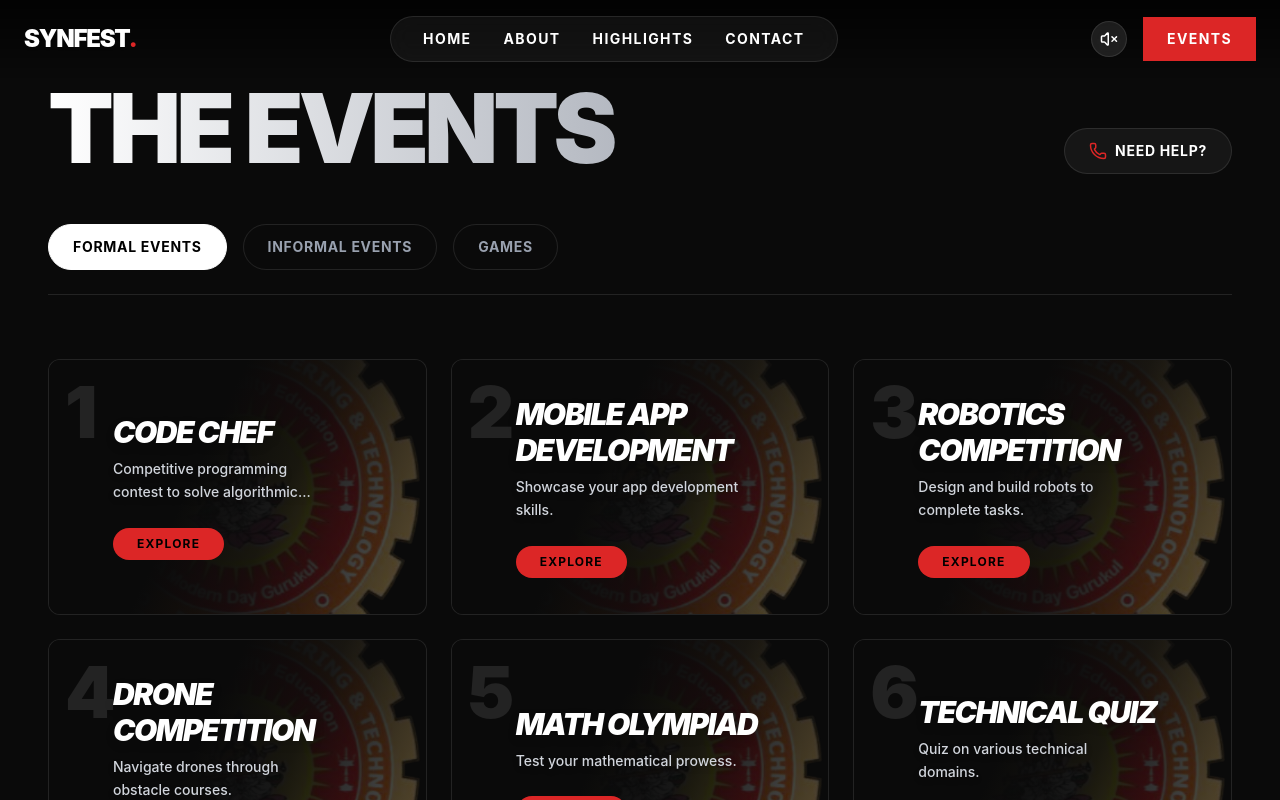
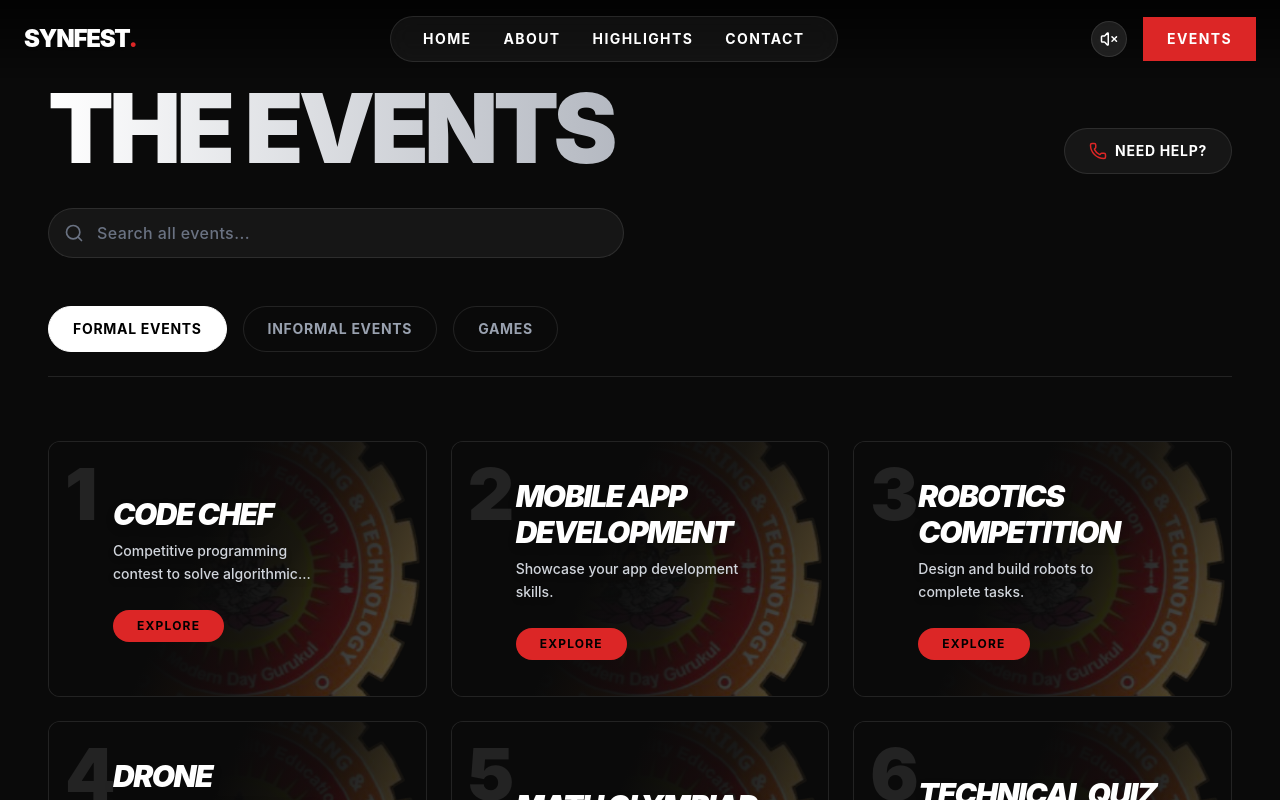
Before and after one commit to jagdishtripathy/Synfest-2026, a React (Vite) app: page /events in a window 1280 px wide. Shown: the top 800 px of the page. Built offline with nearby package versions, Linux system fonts and the light colour scheme.

Commit message:
Implemented search bar in event

```diff
--- a/src/pages/Events.jsx
+++ b/src/pages/Events.jsx
@@ -1,13 +1,14 @@
 import { useEffect, useRef, useState } from 'react';
 import { gsap } from 'gsap';
 import { Link } from 'react-router-dom';
-import { Phone } from 'lucide-react';
+import { Phone, Search } from 'lucide-react';
 import { formalEvents, informalEvents, games } from '../data/events';
 import EventModal from '../components/events/EventModal';
 
 export default function Events() {
     const [activeTab, setActiveTab] = useState('formal');
     const [selectedEvent, setSelectedEvent] = useState(null);
+    const [searchQuery, setSearchQuery] = useState('');
     const containerRef = useRef(null);
 
     const categories = [
@@ -16,7 +17,14 @@ export default function Events() {
         { id: 'games', label: 'Games', data: games },
     ];
 
-    const currentEvents = categories.find(c => c.id === activeTab)?.data || [];
+    const allEvents = [...formalEvents, ...informalEvents, ...games];
+
+    const currentEvents = searchQuery
+        ? allEvents.filter(event =>
+            event.title.toLowerCase().includes(searchQuery.toLowerCase()) ||
+            event.description.toLowerCase().includes(searchQuery.toLowerCase())
+        )
+        : categories.find(c => c.id === activeTab)?.data || [];
 
     return (
         <div ref={containerRef} className="min-h-screen pt-10 pb-20 px-6 md:px-12 bg-[#0a0a0a] text-white relative">
@@ -30,11 +38,26 @@ export default function Events() {
                     </Link>
                 </div>
 
-                <h1 className="text-6xl md:text-8xl font-black mb-12 tracking-tighter uppercase text-transparent bg-clip-text bg-gradient-to-r from-white to-gray-500 mt-10">
+                <h1 className="text-6xl md:text-8xl font-black mb-8 tracking-tighter uppercase text-transparent bg-clip-text bg-gradient-to-r from-white to-gray-500 mt-10">
                     The Events
                 </h1>
 
-                {/* Categories Navigation */}
+                {/* Global Search */}
+                <div className="max-w-xl mb-12 relative group">
+                    <div className="absolute inset-y-0 left-0 pl-4 flex items-center pointer-events-none">
+                        <Search className="text-gray-500 group-focus-within:text-primary transition-colors" size={20} />
+                    </div>
+                    <input
+                        type="text"
+                        placeholder="Search all events..."
+                        value={searchQuery}
+                        onChange={(e) => setSearchQuery(e.target.value)}
+                        className="w-full bg-white/5 border border-white/10 rounded-full py-3 pl-12 pr-6 text-white placeholder-gray-500 focus:outline-none focus:border-primary/50 focus:bg-white/10 transition-all font-medium tracking-wide"
+                    />
+                </div>
+
+                {/* Categories Navigation (Hidden if searching) */}
+                {!searchQuery && (
                     <div className="flex flex-wrap gap-4 mb-16 border-b border-white/10 pb-6">
                         {categories.map((cat) => (
                             <button
@@ -49,6 +72,17 @@ export default function Events() {
                             </button>
                         ))}
                     </div>
+                )}
+
+                {/* Search Results Header */}
+                {searchQuery && (
+                    <div className="mb-8 flex items-center gap-2 text-gray-400">
+                        <Search size={16} />
+                        <span className="text-sm font-bold uppercase tracking-widest">
+                            Found {currentEvents.length} result{currentEvents.length !== 1 ? 's' : ''} for "{searchQuery}"
+                        </span>
+                    </div>
+                )}
 
                 {/* Event List */}
                 <div className="grid grid-cols-1 md:grid-cols-2 lg:grid-cols-3 gap-6 pb-10">
```
Lines whose indentation alone changed are shown as unchanged.
